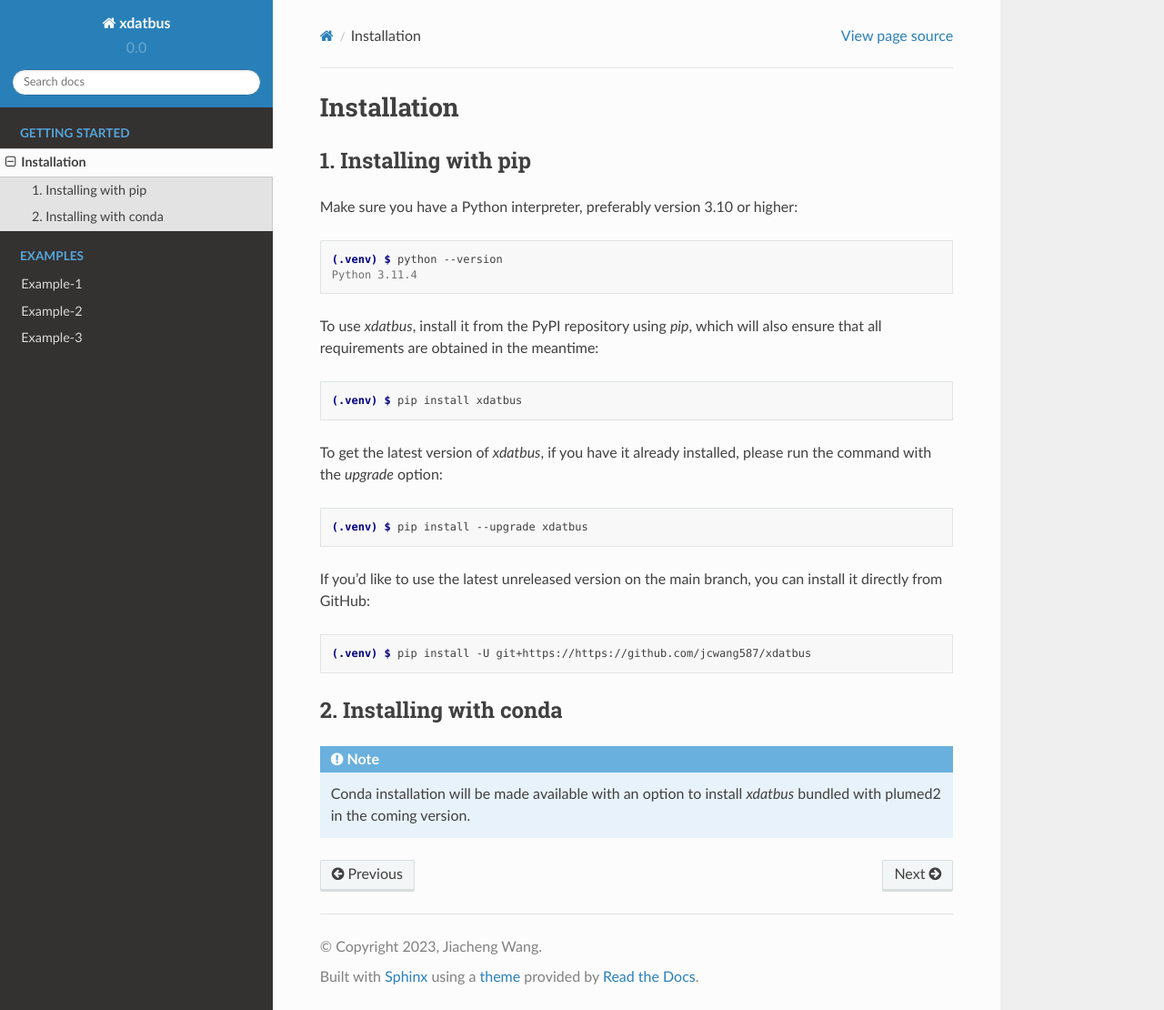
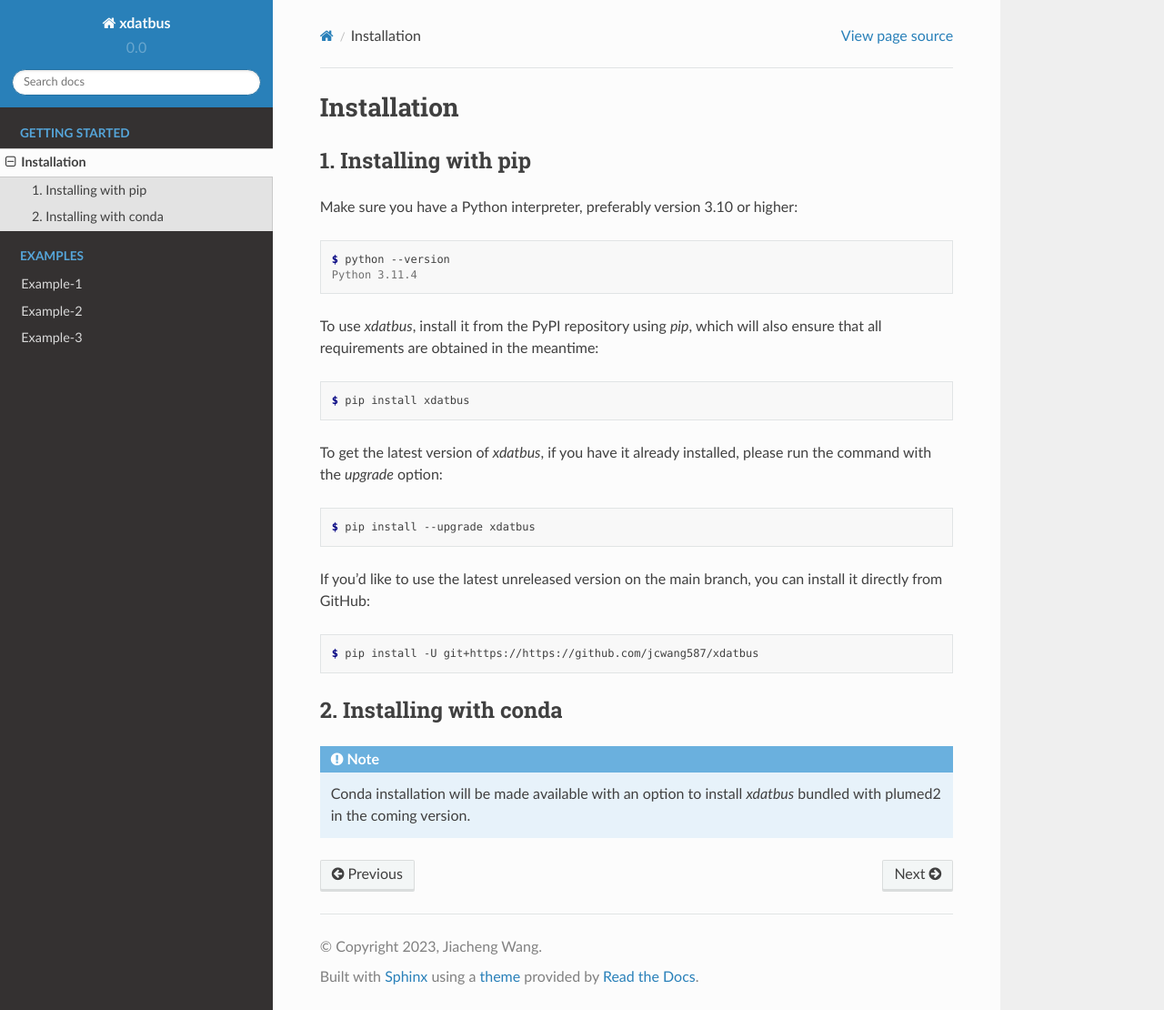
Before and after one commit to jcwang587/xdatbus, a Sphinx documentation site: the page built from docs/source/getting_started/installation.rst, in a window 1280 px wide and 1110 px high. Shown: the whole window at 91% size. Built offline with Sphinx 7.4.7 and the Read the Docs theme 2.0.0, drawn with Linux system fonts in a browser that asks for light colours; pages that are not in the unit, such as notebooks, are missing from menus.

Commit message:
Update installation.rst

```diff
--- a/docs/source/getting_started/installation.rst
+++ b/docs/source/getting_started/installation.rst
@@ -10,7 +10,7 @@ Make sure you have a Python interpreter, preferably version 3.10 or higher:
 
 .. code-block:: console
 
-   (.venv) $ python --version
+   $ python --version
    Python 3.11.4
 
 
@@ -18,19 +18,19 @@ To use `xdatbus`, install it from the PyPI repository using `pip`, which will al
 
 .. code-block:: console
 
-   (.venv) $ pip install xdatbus
+   $ pip install xdatbus
 
 To get the latest version of `xdatbus`, if you have it already installed, please run the command with the `upgrade` option:
 
 .. code-block:: console
 
-   (.venv) $ pip install --upgrade xdatbus
+   $ pip install --upgrade xdatbus
 
 If you'd like to use the latest unreleased version on the main branch, you can install it directly from GitHub:
 
 .. code-block:: console
 
-   (.venv) $ pip install -U git+https://https://github.com/jcwang587/xdatbus
+   $ pip install -U git+https://https://github.com/jcwang587/xdatbus
 
 
 2. Installing with conda
```
